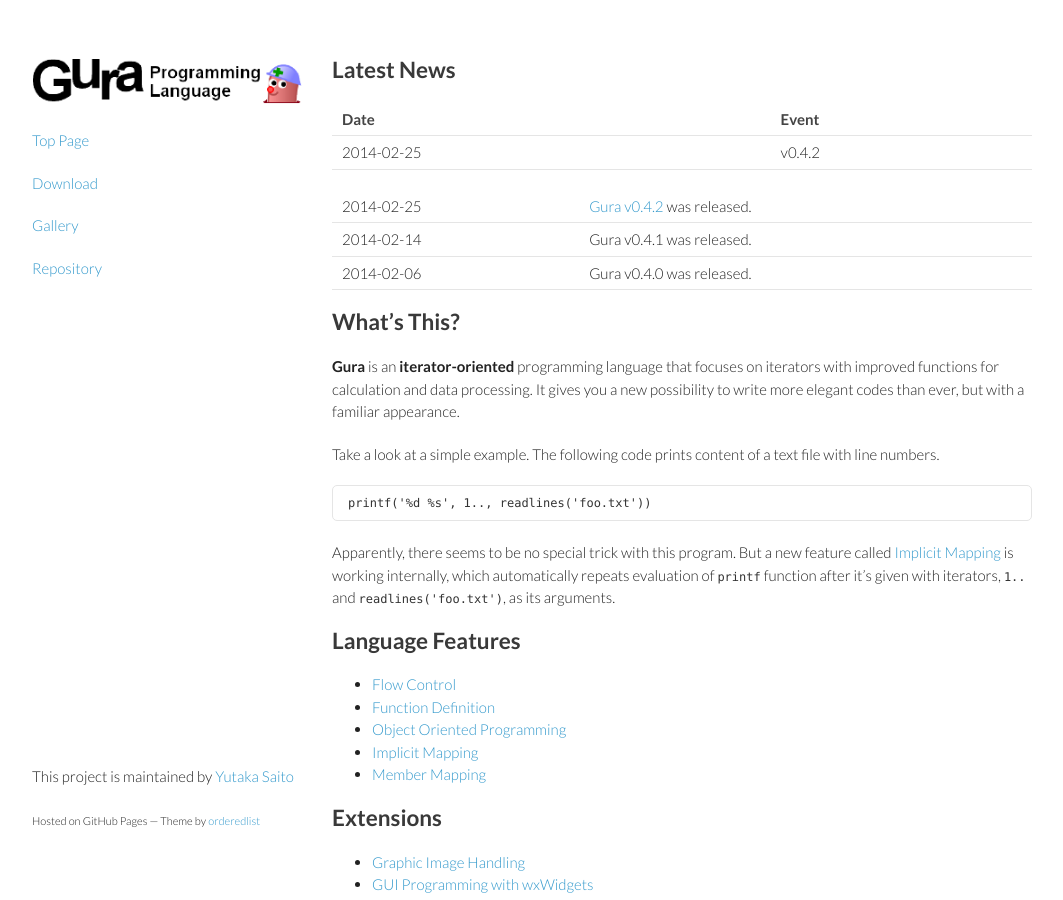
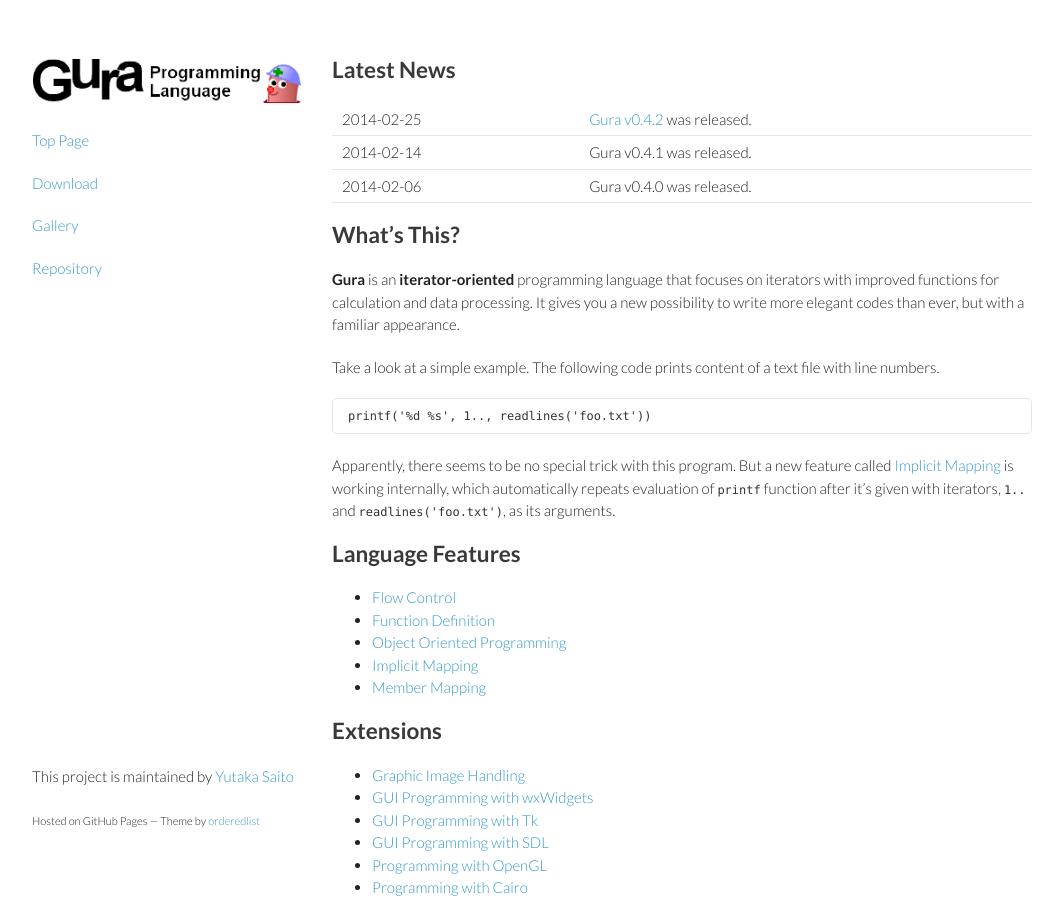
Before and after one commit to rudidude86/gura-lang.github.io, a Jekyll site: the page built from index.md, in a window 1280 px wide and 900 px high. Shown: the whole window, without its empty margins (108-1171 px from the left). Built offline with Jekyll 4.4.1, drawn with Linux system fonts in a browser that asks for light colours; Markdown is read by kramdown in place of the engine named in the settings.

Commit message:
reverted index

```diff
--- a/index.md
+++ b/index.md
@@ -6,10 +6,6 @@ title: Top
 
 Latest News
 -----------
-
-Date   | Event
--------|--------
-2014-02-25 | v0.4.2
 
 <table>
 <tr><td>2014-02-25</td><td><a href="Download.html">Gura v0.4.2</a> was released.</td></tr>
```
